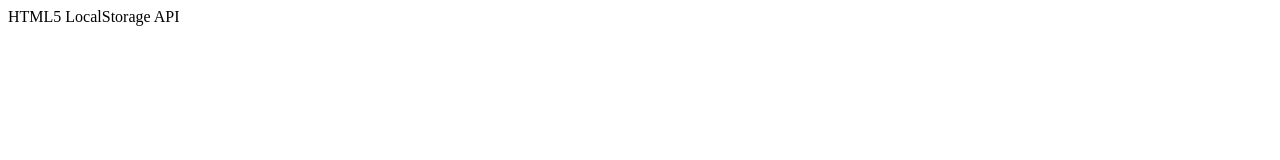
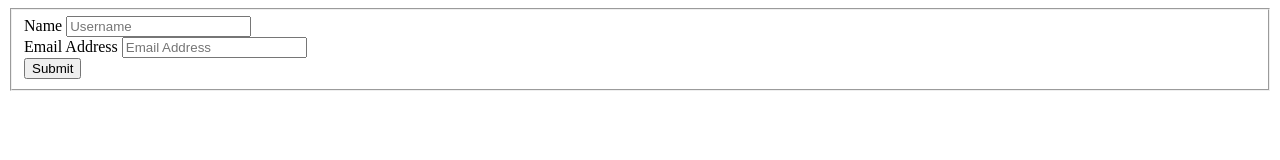
Before and after one commit to edvampalma6/html5-localstorage, a plain HTML site: page index.html in a window 1280 px wide. Drawn offline with Linux system fonts and the light colour scheme.

Commit message:
first commit

```diff
--- a/index.html
+++ b/index.html
@@ -1,12 +1,28 @@
 <!DOCTYPE html>
 <html lang="en">
 <head>
-<meta charset="UTF-8">
-<tittle> HTML5 LocalStorage API</tittle>
+	<meta charset="UTF-8">
+	<title>HTML5 LocalStorage API</title>
 </head>
+<body>
 
+<form class="pure-form pure-form-aligned">
+	<fieldset>
+		<div class="pure-control-group">
+				<label for="name">Name</label>
+				<input id="name" type="text" placeholder="Username">
+		</div>
 
+		<div class="pure-control-group">
+				<label for="email">Email Address</label>
+				<input id="email" type="email" placeholder="Email Address">
+		</div>
 
+		<div class="pure-controls">
+				<button type="submit" class="pure-button pure-button-primary">Submit</button>
+		</div>
+	</fieldset>
+</form>
 
-
+</body>
 </html>
```
